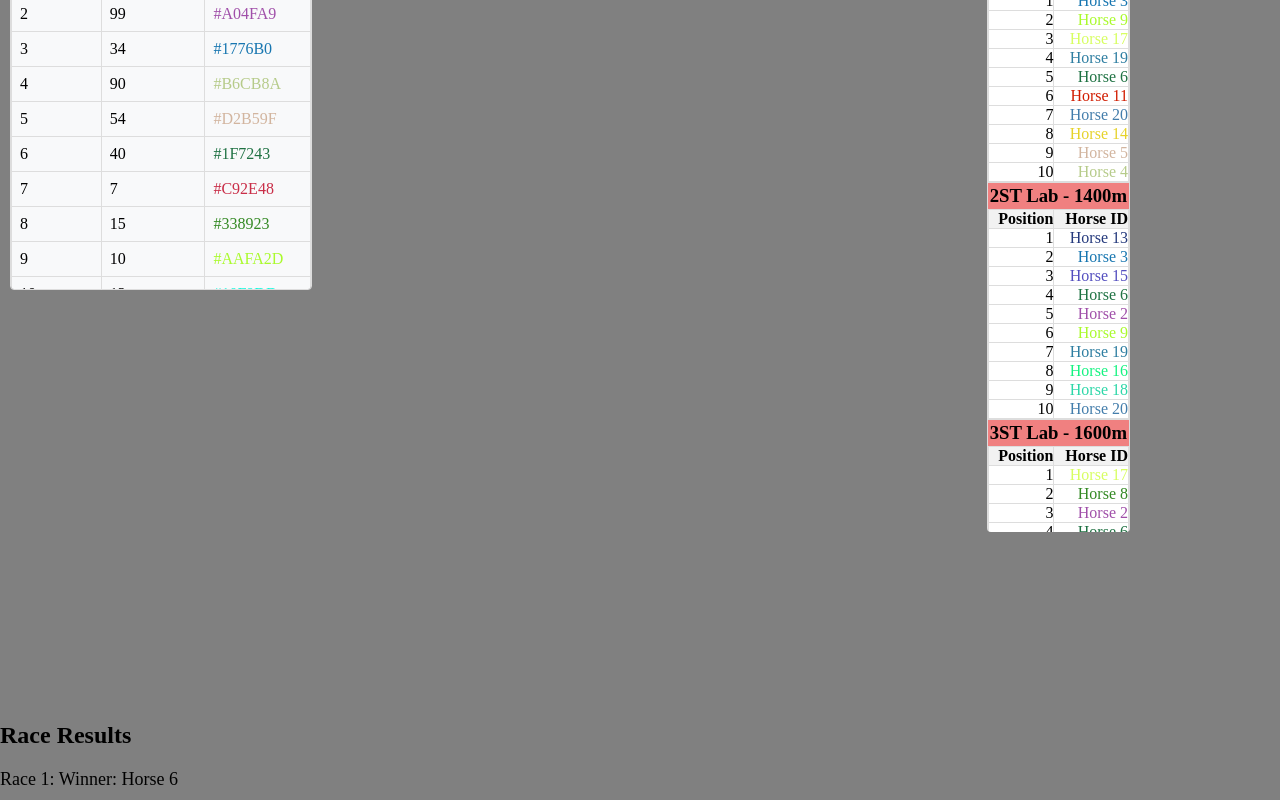
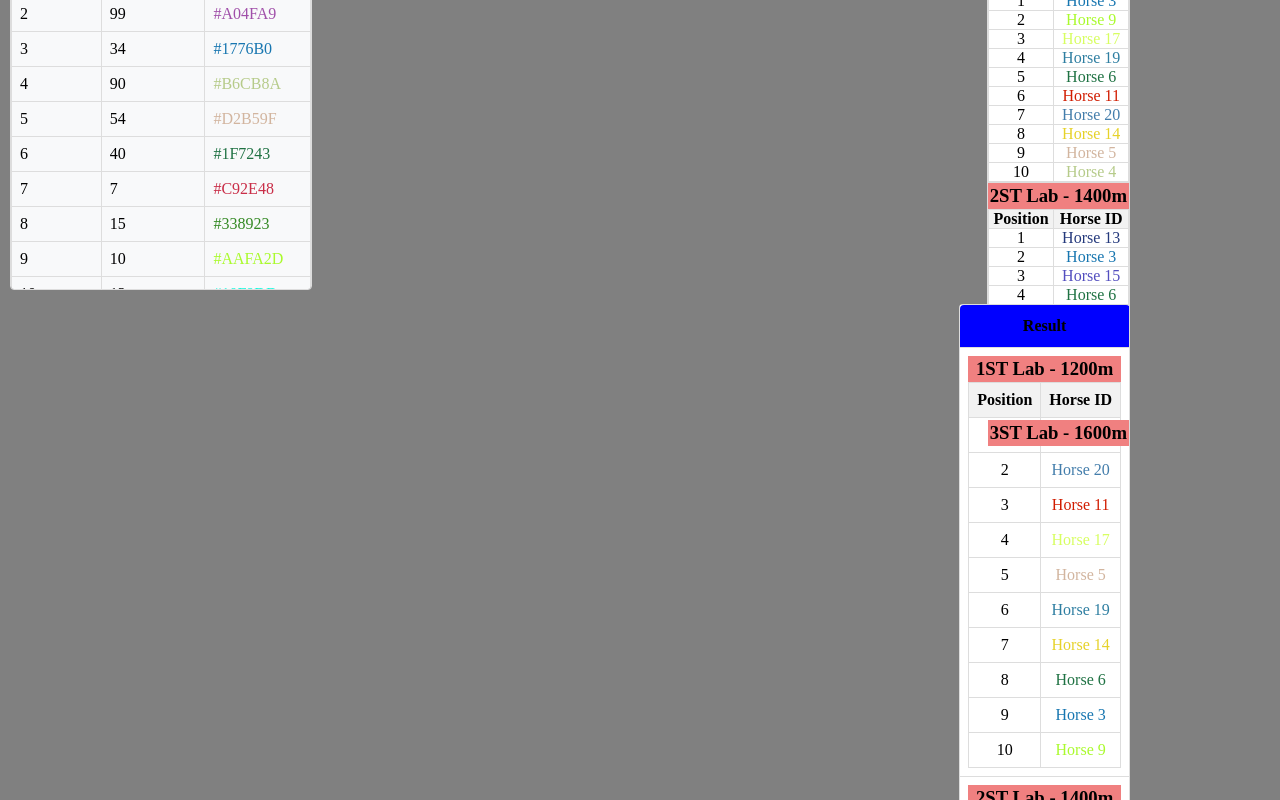
Before and after one commit to aleynakoluk/horse-racing-app, a Vue app in the folder horse-racing-game/: page / in a window 1280 px wide. Shown: the part 180-980 px from the top of the page. Built offline with nearby package versions, Linux system fonts and the light colour scheme.

Commit message:
taslakta ve tüm kodda değişiklik yapıldı

```diff
--- a/horse-racing-game/src/components/RaceResults.vue
+++ b/horse-racing-game/src/components/RaceResults.vue
@@ -1,48 +1,137 @@
 <template>
-  <div class="race-results">
-    <h2>Race Results</h2>
-    <ul>
-      <li v-for="(result, index) in raceResults" :key="index">
-        Race {{ index + 1 }}: {{ result }}
-      </li>
-    </ul>
+  <div class="container">
+    <div class="race-result">
+      <table>
+        <thead>
+          <tr>
+            <th colspan="2" class="table-title">Result</th>
+          </tr>
+        </thead>
+        <tbody>
+          <tr v-for="(race, index) in raceSchedule" :key="index" class="right-align">
+            <td colspan="2" class="race-info">
+              <h3>{{ index + 1 }}ST Lab - {{ race.distance }}m</h3>
+              <div class="table-container">
+                <table>
+                  <thead>
+                    <tr>
+                      <th>Position</th>
+                      <th>Horse ID</th>
+                    </tr>
+                  </thead>
+                  <tbody>
+                    <tr v-for="(horse, horseIndex) in race.horses.slice(0, 20).sort((a, b) => b.condition - a.condition)" :key="horseIndex">
+                      <td>{{ horseIndex + 1 }}</td>
+                      <td :style="{ color: horse.color }">Horse {{ horse.id }}</td>
+                    </tr>
+                  </tbody>
+                </table>
+              </div>
+            </td>
+          </tr>
+        </tbody>
+      </table>
+    </div>
   </div>
 </template>
 
 <script>
-import { mapState } from 'vuex';
-
 export default {
   computed: {
-    ...mapState(['raceResults']),
-  },
+    raceSchedule() {
+      return this.$store.state.raceSchedule;
+    }
+  }
 };
 </script>
 
-<style>
-.race-results {
-  animation: fadeIn 1s;
+<style scoped>
+
+.container {
+  font-family: 'Arial, sans-serif';
+  min-height: 100vh;
+  display: flex;
+  flex-direction: column;
+  align-items: flex-end; /* Sağ üste hizala */
+  overflow-y: auto; /* Dikey scrollbar */
+  overflow-x: hidden; /* X ekseninde scroll olmasın */
+  padding-right: 150px; /* RESULT KISMI İÇİN BOŞLUK BIRAKILDI */
+  margin-top: -398px;
 }
 
-ul {
-  list-style-type: none;
-  padding: 0;
+.container::-webkit-scrollbar {
+  width: 12px; /* Scroll bar genişliği */
+  background-color: #fff; /* Scroll bar arka plan rengi */
 }
 
-li {
-  margin: 5px 0;
-  font-size: 18px;
-  animation: slideIn 0.5s;
+.container::-webkit-scrollbar-thumb {
+  background-color: #888; /* Scroll bar rengi */
+  border-radius: 6px;
+}
+.race-result {
+  margin-top: 0px; /* Tablo arası boşluk */
+  overflow-y: auto; /* Dikey scrollbar */
+  text-align: right;
+  max-height: calc(100vh - 170px); /* Sayfanın tamamından 170 piksel daha az bir maksimum yükseklik */
+  border-radius: 4px;
 }
 
-@keyframes slideIn {
-  from {
-    transform: translateX(-100%);
-    opacity: 0;
-  }
-  to {
-    transform: translateX(0);
-    opacity: 1;
-  }
+.race-result::-webkit-scrollbar {
+  width: 12px; /* Scroll bar genişliği */
+  background-color: #fff; /* Scroll bar arka plan rengi */
+}
+
+.race-result::-webkit-scrollbar-thumb {
+  background-color: #888; /* Scroll bar rengi */
+  border-radius: 6px;
+}
+.table-title {
+  background-color: blue;
+  color: black;
+  text-align: center;
+  padding: 12px;
+  border-top-left-radius: 4px;
+  border-top-right-radius: 4px;
+}
+
+.race-info {
+  text-align: center;
+}
+
+.table-container {
+  max-height: 390px;
+  overflow-y: auto;
+  overflow-x: hidden;
+}
+
+table {
+  width: 100%;
+  border-collapse: collapse;
+  background-color: #fff;
+  text-align: center;
+}
+
+th, td {
+  text-align: center;
+  padding: 8px;
+  border: 1px solid #ddd;
+}
+
+th {
+  background-color: #f2f2f2;
+}
+
+h3 {
+  background-color: #f08080;
+  color: black;
+  padding: 2px;
+  margin: 0;
+  position: sticky;
+  top: 0;
+  z-index: 1;
+}
+
+.right-align {
+  text-align: right;
 }
 </style>
--- a/horse-racing-game/src/components/RaceSchedule.vue
+++ b/horse-racing-game/src/components/RaceSchedule.vue
@@ -47,7 +47,6 @@ export default {
 
 <style scoped>
 .container {
-  text-align: center;
   font-family: 'Arial, sans-serif';
   min-height: 100vh;
   display: flex;
@@ -95,6 +94,7 @@ export default {
   border-top-left-radius: 4px;
   border-top-right-radius: 4px;
 }
+
 .race-info {
   text-align: center; /* Yarış bilgilerini ortala */
 }
@@ -119,11 +119,11 @@ table {
   width: 100%;
   border-collapse: collapse;
   background-color: #fff; /* Tablo arka plan rengi */
-  text-align: right;
+  text-align: center;
 }
 
 th, td {
-  text-align: right; /* Sağa hizala */
+  text-align: center;
   padding: 0px;
   border: 1px solid #ddd;
   white-space: nowrap; /* Uzun içerikler için satır sonu kırılmasını önle */
@@ -144,6 +144,6 @@ h3 {
 }
 
 .right-align {
-  text-align: right; /* tr elemanlarını sağa hizala */
+  text-align: center;
 }
 </style>
```
Also changed, not shown: 1 other file (tests, documents, lock files or other folders).
